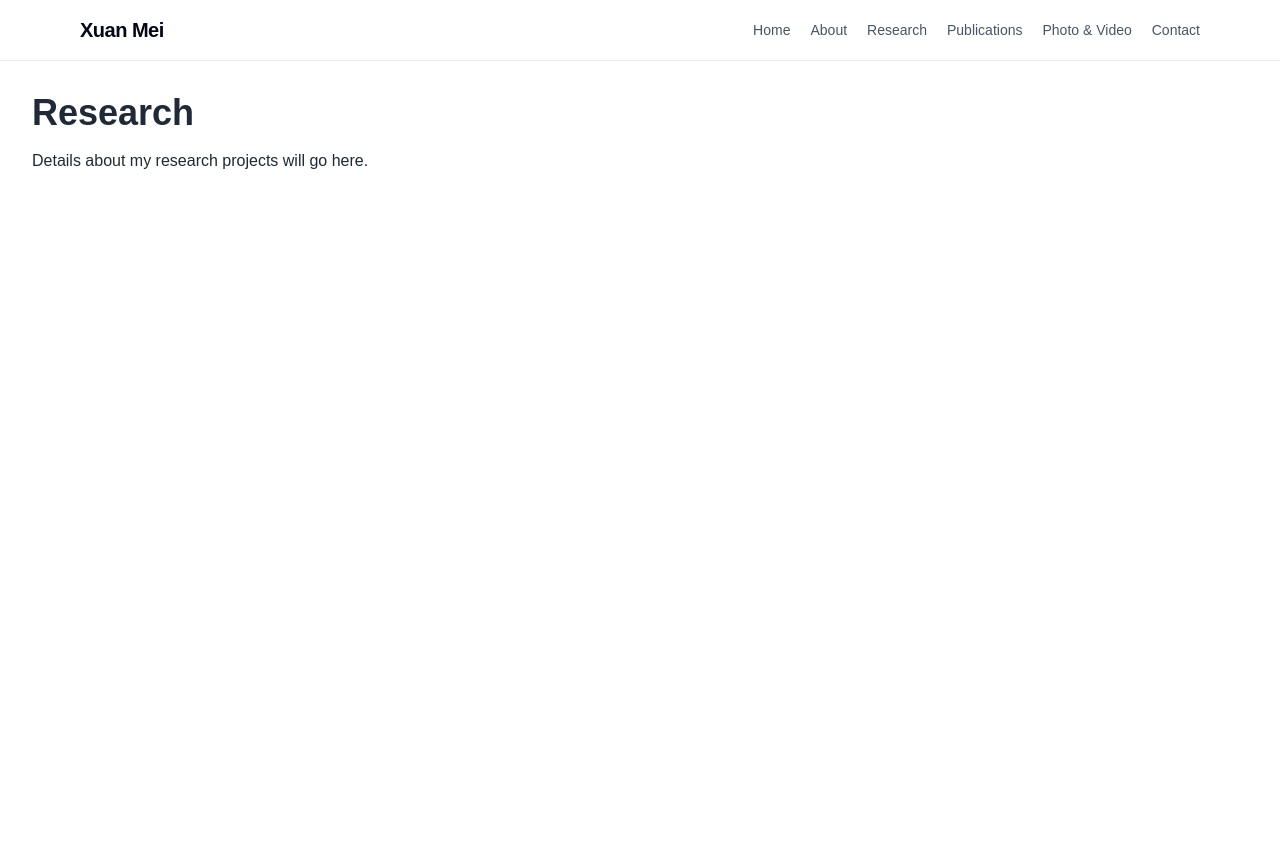
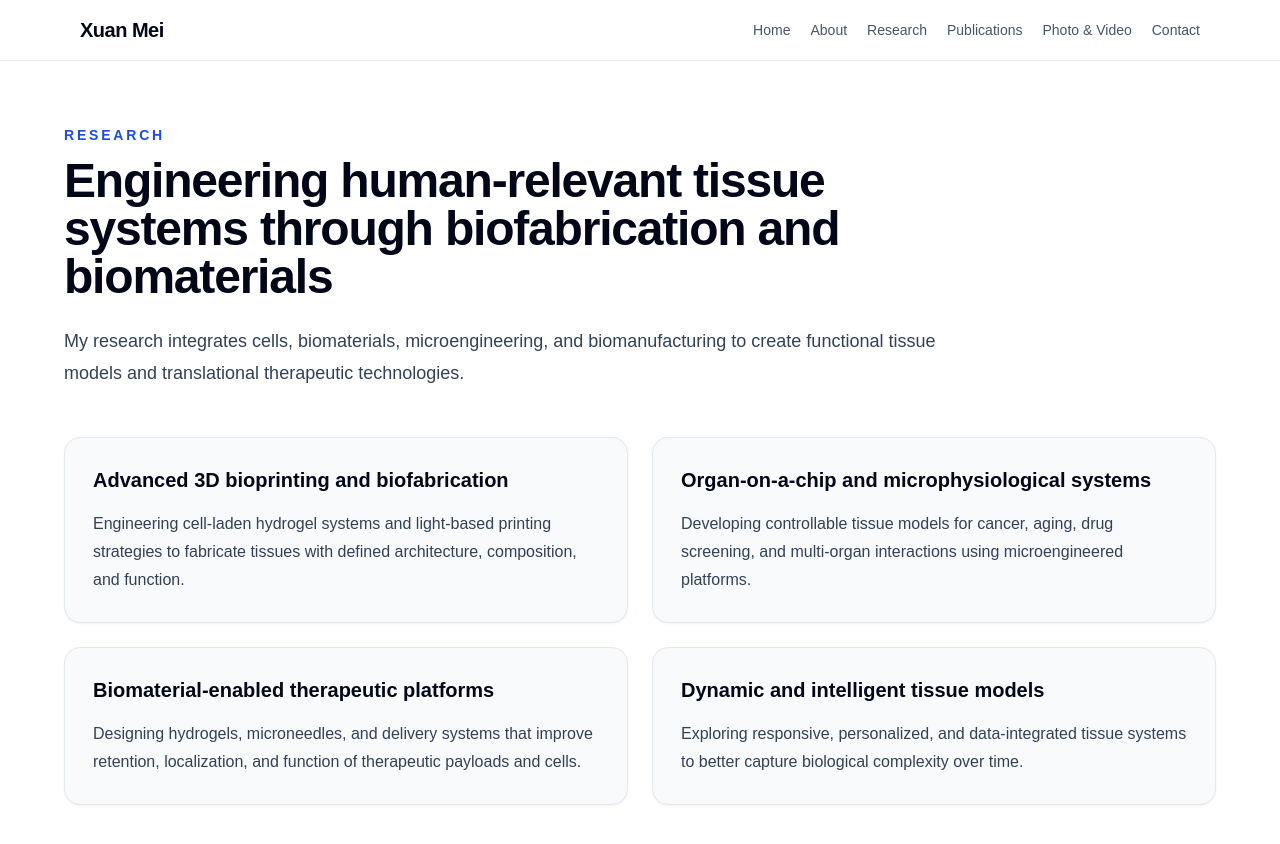
Before and after one commit to mxa911019/xuan-mei-website, a Next.js app: page /research in a window 1280 px wide. Shown: the top 844 px of the page. Built offline with nearby package versions, Linux system fonts and the light colour scheme.

Commit message:
Replace research placeholder page

```diff
--- a/pages/research.js
+++ b/pages/research.js
@@ -1,9 +1,48 @@
-import React from 'react';
+const researchAreas = [
+  {
+    title: 'Advanced 3D bioprinting and biofabrication',
+    text: 'Engineering cell-laden hydrogel systems and light-based printing strategies to fabricate tissues with defined architecture, composition, and function.',
+  },
+  {
+    title: 'Organ-on-a-chip and microphysiological systems',
+    text: 'Developing controllable tissue models for cancer, aging, drug screening, and multi-organ interactions using microengineered platforms.',
+  },
+  {
+    title: 'Biomaterial-enabled therapeutic platforms',
+    text: 'Designing hydrogels, microneedles, and delivery systems that improve retention, localization, and function of therapeutic payloads and cells.',
+  },
+  {
+    title: 'Dynamic and intelligent tissue models',
+    text: 'Exploring responsive, personalized, and data-integrated tissue systems to better capture biological complexity over time.',
+  },
+];
+
 export default function Research() {
-    return (
-      <div className="min-h-screen p-8 dark:bg-gray-900 text-gray-800 dark:text-white">
-        <h1 className="text-4xl font-bold mb-4">Research</h1>
-        <p>Details about my research projects will go here.</p>
-      </div>
-    );
-  }
+  return (
+    <main className="min-h-screen bg-white px-4 py-16 text-slate-800 dark:bg-slate-950 dark:text-slate-100">
+      <section className="mx-auto max-w-6xl">
+        <p className="text-sm font-semibold uppercase tracking-[0.2em] text-blue-700 dark:text-blue-300">
+          Research
+        </p>
+        <h1 className="mt-3 max-w-4xl text-4xl font-bold tracking-tight text-slate-950 dark:text-white md:text-5xl">
+          Engineering human-relevant tissue systems through biofabrication and biomaterials
+        </h1>
+        <p className="mt-6 max-w-4xl text-lg leading-8 text-slate-700 dark:text-slate-300">
+          My research integrates cells, biomaterials, microengineering, and biomanufacturing to create functional tissue models and translational therapeutic technologies.
+        </p>
+
+        <div className="mt-12 grid gap-6 md:grid-cols-2">
+          {researchAreas.map((area) => (
+            <article
+              key={area.title}
+              className="rounded-2xl border border-slate-200 bg-slate-50 p-7 shadow-sm dark:border-slate-800 dark:bg-slate-900"
+            >
+              <h2 className="text-xl font-semibold text-slate-950 dark:text-white">{area.title}</h2>
+              <p className="mt-4 leading-7 text-slate-700 dark:text-slate-300">{area.text}</p>
+            </article>
+          ))}
+        </div>
+      </section>
+    </main>
+  );
+}
```
